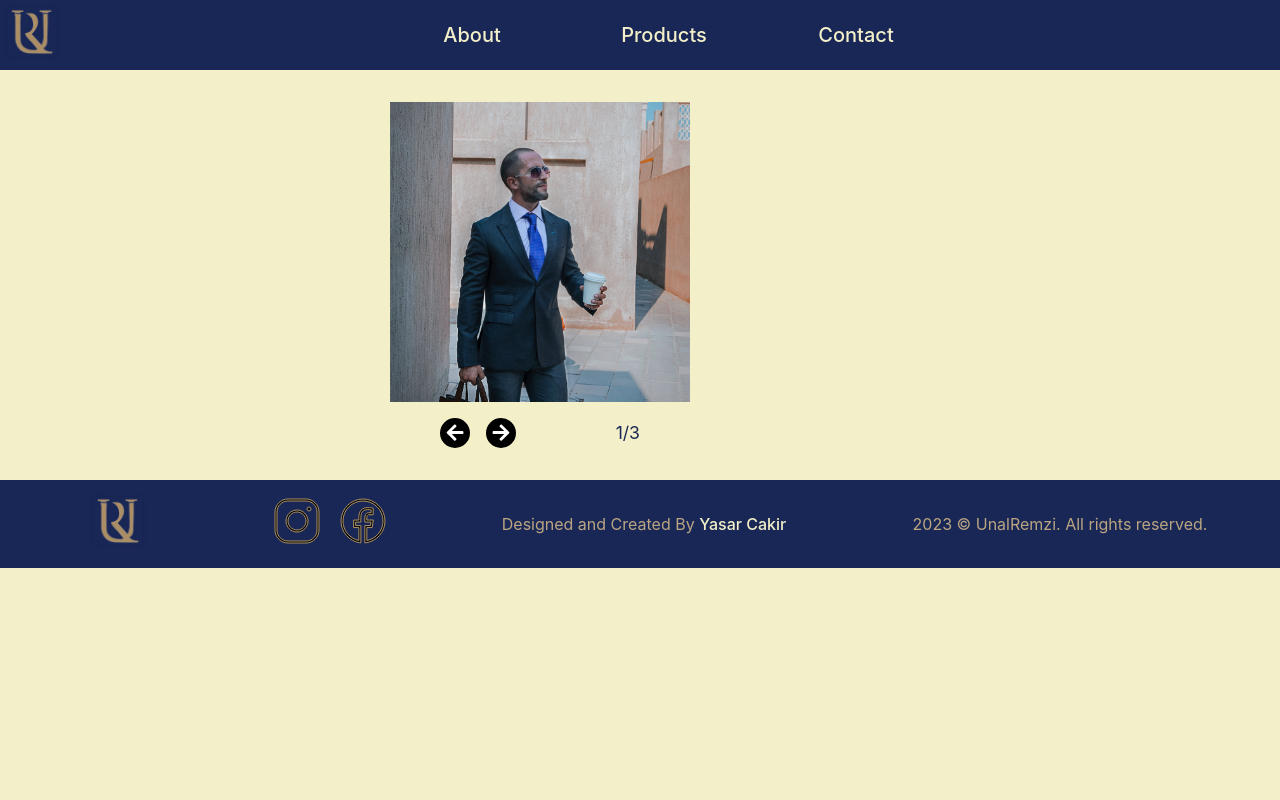
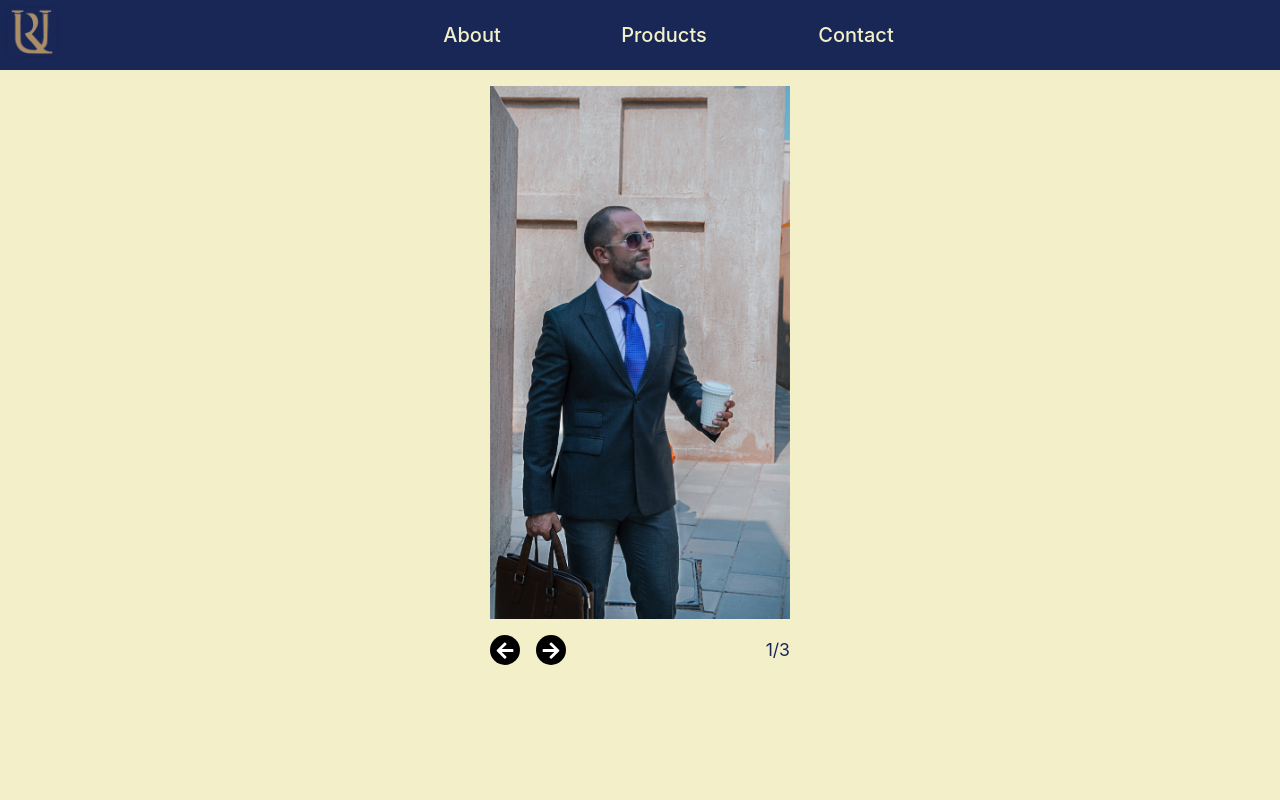
Before and after one commit to ysrckr/unalremzi-react, a React (Vite) app: page / in a window 1280 px wide. Shown: the top 800 px of the page. Built offline with nearby package versions, Linux system fonts and the light colour scheme.

Commit message:
Update styles and import order in MainLayout and Home pages

```diff
--- a/src/Layouts/MainLayout/mainLayout.module.scss
+++ b/src/Layouts/MainLayout/mainLayout.module.scss
@@ -1,5 +1,6 @@
 .main {
   max-width: 1200px;
   width: 100%;
-  margin: 2rem auto;
+  height: 100dvb;
+  margin: 1rem auto 0;
 }
--- a/src/Pages/Home/home.module.scss
+++ b/src/Pages/Home/home.module.scss
@@ -1,18 +1,4 @@
-.container {
-  display: flex;
-  flex-direction: column;
-  align-items: center;
-  justify-content: center;
+.section {
+  width: 100%;
+  height: 100%;
 }
-
-.mask {
-  width: 350px;
-  mask-repeat: no-repeat;
-  mask-position: 300% 300%;
-  mask-image: url('../../assets/masks/blob.svg');
-  transition: mask-position 1s ease-out;
-
-  &:hover {
-    mask-position: 35% 50%;
-  }
-}
--- a/src/Pages/Home/index.tsx
+++ b/src/Pages/Home/index.tsx
@@ -2,6 +2,7 @@ import { Carousel } from '@/components/Carousel';
 import { carouselImages } from '@/data/carouselImages';
 import { useEffect, type FC } from 'react';
 import { useTranslation } from 'react-i18next';
+import styles from './home.module.scss';
 
 interface HomeProps {}
 
@@ -13,7 +14,7 @@ export const Home: FC<HomeProps> = () => {
     document.title = `UnalRemzi | ${title}`;
   }, []);
   return (
-    <section>
+    <section className={styles.section} >
       <Carousel images={carouselImages} />
     </section>
   );
--- a/src/components/Carousel/carousel.module.scss
+++ b/src/components/Carousel/carousel.module.scss
@@ -3,14 +3,12 @@
   flex-direction: column;
   align-items: center;
   justify-content: center;
-  width: clamp(300px, 100%, 1000px);
   gap: 1rem;
 
   .innerCarousel {
     position: relative;
+    aspect-ratio: 9/16;
     width: 300px;
-    height: 300px;
-
     .image {
       position: absolute;
       top: 0;
@@ -18,13 +16,12 @@
       width: 100%;
       height: 100%;
       object-fit: cover;
-      overflow: clip;
     }
 
     .mask {
       mask-image: url('../../assets/masks/mask3.png');
-      mask-position: 0 50%;
       mask-repeat: no-repeat;
+      mask-size: 100% 200%;
     }
   }
 
@@ -32,7 +29,7 @@
     display: flex;
     justify-content: space-between;
     align-items: center;
-    width: 200px;
+    width: 300px;
 
     .carouselControlGroup {
       display: flex;
--- a/src/components/Carousel/index.tsx
+++ b/src/components/Carousel/index.tsx
@@ -9,14 +9,14 @@ import styles from './carousel.module.scss';
 interface CarouselProps {
   images: Image[];
 }
-type Direction = 'left' | 'right';
+type Direction = 0 | 1 | -1;
 export const Carousel: FC<CarouselProps> = ({ images }) => {
   const imageCount = images.length;
   const [currentImage, setCurrentImage] = useState(0);
-  const [direction, setDirection] = useState<Direction>('right');
+  const [direction, setDirection] = useState<Direction>(0);
 
   const handleNextImage = () => {
-    setDirection('right');
+    setDirection(1);
     if (currentImage === imageCount - 1) {
       setCurrentImage(0);
       return;
@@ -25,7 +25,7 @@ export const Carousel: FC<CarouselProps> = ({ images }) => {
   };
 
   const handlePrevImage = () => {
-    setDirection('left');
+    setDirection(-1);
     if (currentImage === 0) {
       setCurrentImage(imageCount - 1);
       return;
@@ -37,17 +37,16 @@ export const Carousel: FC<CarouselProps> = ({ images }) => {
 
   const variants = {
     initial: (direction: Direction) => ({
-      maskSize: direction === 'left' ? '50% 50%' : '50% 500%',
+      maskPosition: direction < 0 ? '0 150%' : '0 -50%',
     }),
     animate: {
-      maskSize: '200% 200%',
+      maskPosition: '0 50%',
       transition: {
         duration: 0.5,
-        ease: 'easeInOut',
       },
     },
     exit: (direction: Direction) => ({
-      maskSize: direction === 'left' ? '50% 100%' : '50% 100%',
+      maskPosition: direction < 0 ? '0 -50%' : '0 150%',
     }),
   };
 
@@ -60,7 +59,7 @@ export const Carousel: FC<CarouselProps> = ({ images }) => {
       <div className={styles.innerCarousel}>
         <AnimatePresence initial={false} custom={direction}>
           <motion.img
-            key={images[currentImage].src}
+            key={images[currentImage].src + currentImage}
             src={images[currentImage].src}
             alt={images[currentImage].alt}
             className={cn(styles.image, styles.mask)}
@@ -74,10 +73,10 @@ export const Carousel: FC<CarouselProps> = ({ images }) => {
       </div>
       <div className={styles.carouselFooter}>
         <div className={styles.carouselControlGroup}>
-          <button onClick={handleNextImage} className={styles.controlButton}>
+          <button onClick={handlePrevImage} className={styles.controlButton}>
             <FaArrowLeft />
           </button>
-          <button onClick={handlePrevImage} className={styles.controlButton}>
+          <button onClick={handleNextImage} className={styles.controlButton}>
             <FaArrowRight />
           </button>
         </div>
```
Also changed, not shown: src/Layouts/MainLayout/index.tsx (+4 -4 lines).
